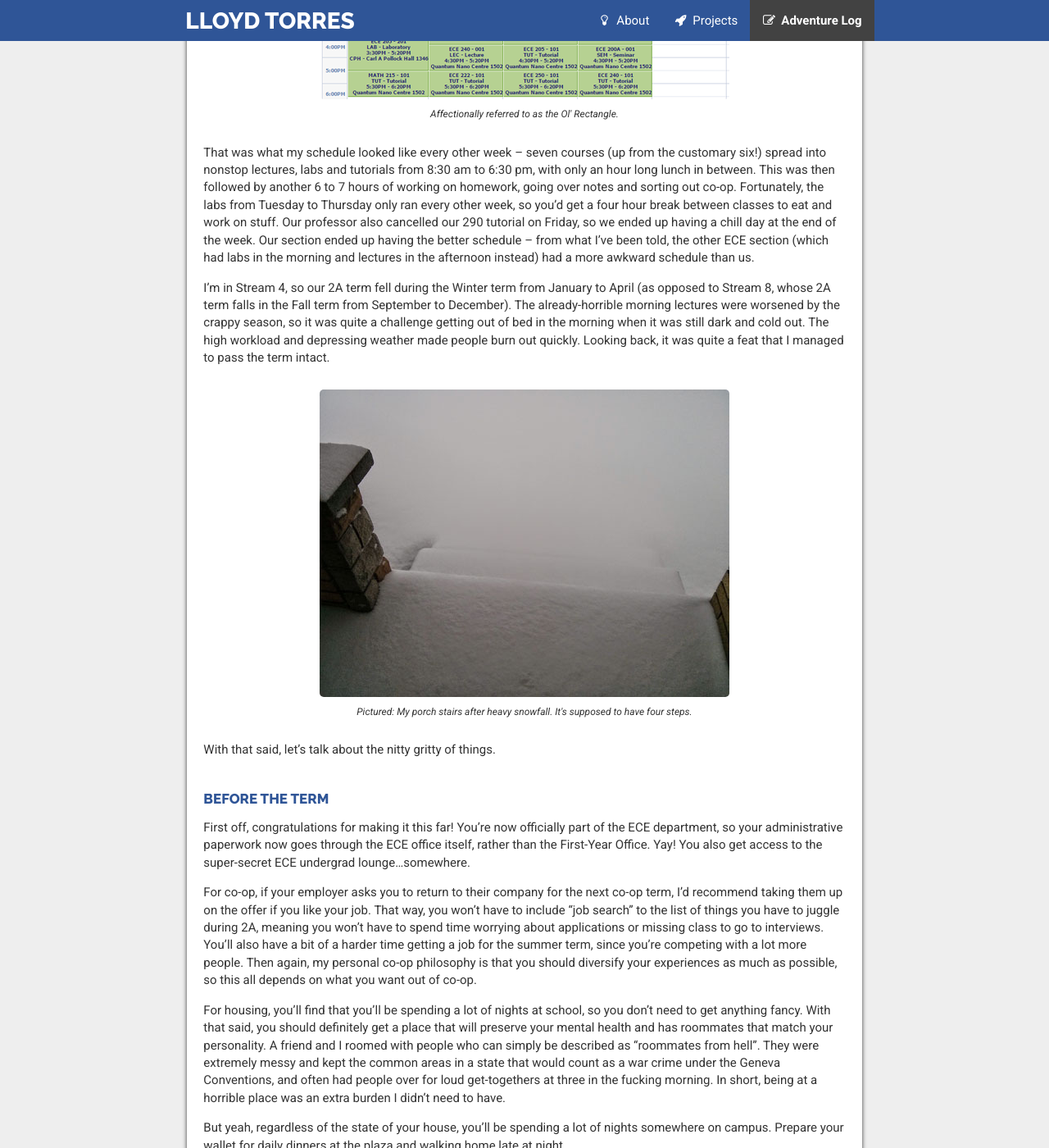
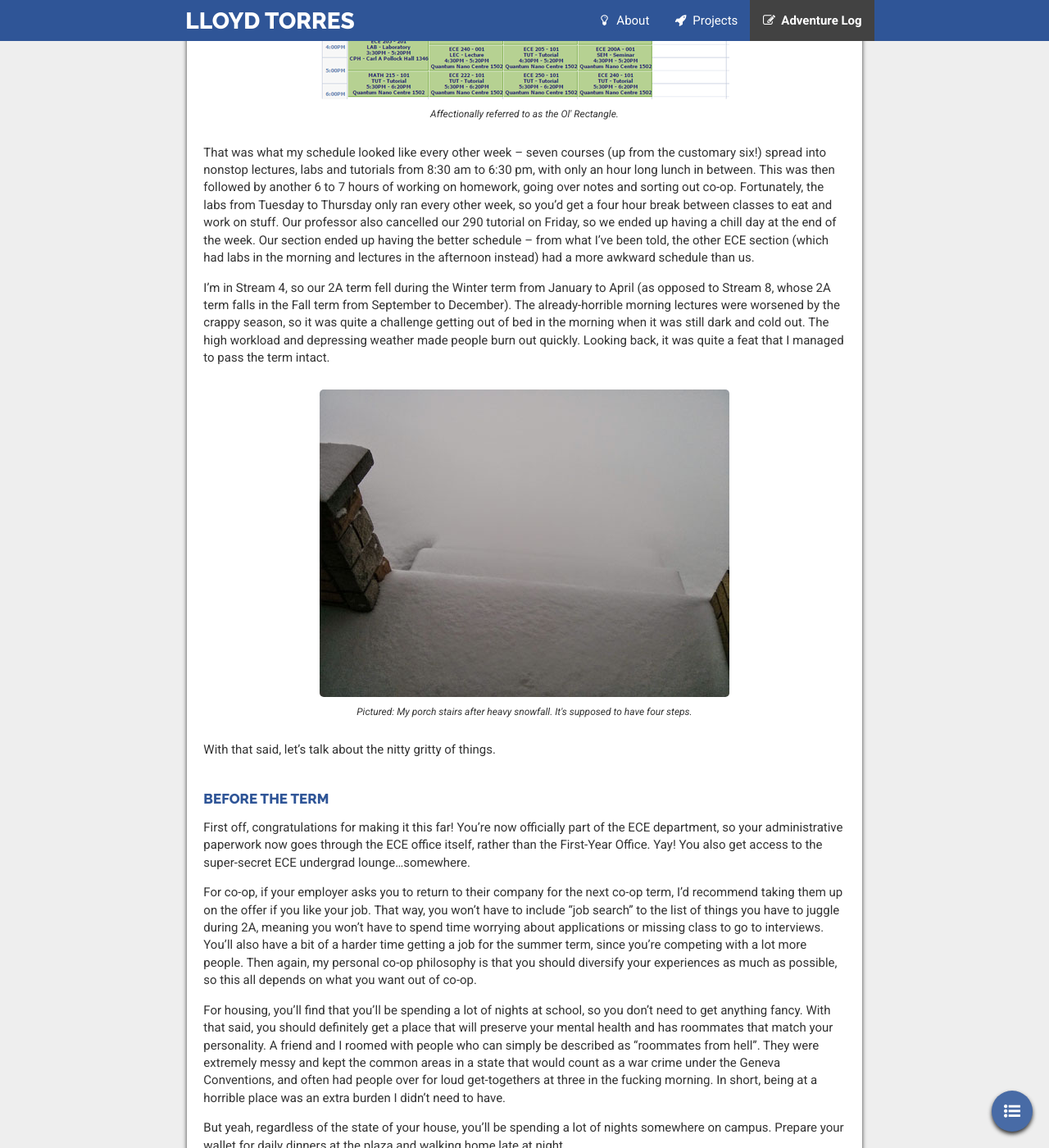
Before and after one commit to lloydtorres/lloydtorres.github.io, a Jekyll site: the page built from _posts/2015-05-01-surviving-waterloo-ece-2a-term.md, in a window 1280 px wide and 1400 px high, scrolled down 569 px. Shown: the whole window at 82% size. Built offline with Jekyll 4.4.1, drawn with Linux system fonts in a browser that asks for light colours; nearby versions of some CDN libraries; comment, search, counter and statistics services are not loaded.

Commit message:
Create new table of contents feature

```diff
--- a/_layouts/post.html
+++ b/_layouts/post.html
@@ -7,6 +7,35 @@
 
         {% include header.html %}
         {% include google_analytics.html %}
+
+        {% if page.show_toc %}
+        <script type="text/javascript">
+            $(document).ready(function(){
+                // setup page
+                $('#toc').hide();
+
+                $('#toc-action').click(function () {
+                    $('#toc').fadeIn('fast');
+                });
+
+                $('#dialog-close').click(function () {
+                    $('#toc').fadeOut('fast');
+                });
+
+                $('#toc-list').click(function () {
+                    $('#toc').fadeOut('fast');
+                });
+
+                // build table of contents
+                var h2InPage = $(this).find('h2');
+                for (i=1; i < h2InPage.length; i++) {
+                    var id = h2InPage[i].id;
+                    var txt = h2InPage[i].innerHTML;
+                    $("#toc-list").append('<li><a href="#' + id + '">' + txt + '</a></li>');
+                }
+            });
+        </script>
+        {% endif %}
 
         <div class="curtain-header" style="{% if page.header %}background-image: url({{ page.header }});{% elsif page.color %}background-color: {{ page.color }};{% else %}background-image: url('/images/headers/log-header.png');{% endif %}">
             <div class="curtain-overlay-expanded">
@@ -19,7 +48,7 @@
                         </p>
                     </div>
                     <div class="curtain-spacer"></div>
-                </div>
+                </div><!-- /container -->
             </div>
         </div>
 
@@ -27,6 +56,20 @@
             <div class="container pushdown page-content col-md-offset-2 col-md-8">
 
                 <div class="post">
+
+                    {% if page.show_toc %}
+                    <div class="toc-action" id="toc-action"><span class="fa fa-list-ul fa-lg"></span></div>
+                    <div class="dialog-tint" id="toc">
+                        <div class="dialog-container col-xs-12 col-md-4">
+                            <div class="dialog-content">
+                                <h2>Table of Contents</h2>
+                                <a href="javascript:void(0)"><span class="fa fa-times fa-lg dialog-close" id="dialog-close"></span></a>
+                                <ul id="toc-list">
+                                </ul>
+                            </div>
+                        </div>
+                    </div>
+                    {% endif %}
 
                     <article class="post-content">
                         <p class="post-meta">{{ page.date | date_to_string }}</p>
@@ -52,9 +95,7 @@
                     </div>
                 </div>
 
-
-
-            </div>
+            </div><!-- /container -->
         </div>
 
     {% include footer.html %}
--- a/_layouts/project.html
+++ b/_layouts/project.html
@@ -27,7 +27,7 @@
                         </p>
                     </div>
                     <div class="curtain-spacer"></div>
-                </div>
+                </div><!-- /container -->
             </div>
             {% endif %}
         </div>
--- a/_sass/_layout.scss
+++ b/_sass/_layout.scss
@@ -871,6 +871,105 @@
     background: white;
 }
 
+.toc-action {
+    cursor: pointer;
+    border-radius: 50%;
+    width: 50px;
+    height: 50px;
+    background-color: #486BA6;
+    -moz-box-shadow: 0px 3px 5px #333;
+    -webkit-box-shadow: 0px 3px 5px #333;
+    -o-box-shadow:  0px 3px 5px #333;
+    box-shadow: 0px 3px 5px #333;
+    position: fixed;
+    z-index: 1500;
+    bottom: 20px;
+    right: 20px;
+
+    -webkit-transition: background-color 300ms;
+    -moz-transition:    background-color 300ms;
+    -o-transition:      background-color 300ms;
+    transition:         background-color 300ms;
+
+    &:hover {
+        background-color: $grey-color-dark;
+    }
+
+    span {
+        color: white;
+        position: absolute;
+        top: 50%;
+        left: 50%;
+        transform: translate(-50%,-50%);
+        -webkit-transform: translate(-50%,-50%);
+        -moz-transform: translate(-50%,-50%);
+        -o-transform: translate(-50%,-50%);
+    }
+}
+
+.dialog-tint {
+    position: fixed;
+    height: 100%;
+    width: 100%;
+    background-color: rgba(50, 50, 50, .90);
+    z-index: 2000;
+    top: 0;
+    left: 0;
+}
+
+.dialog-container {
+    position: fixed !important;
+    background-color: white;
+    height: auto;
+    bottom: 0;
+    left: 50%;
+    border-top: 5px solid $mignonic-blue;
+
+    transform: translate(-50%,0%);
+    -webkit-transform: translate(-50%,0%);
+    -moz-transform: translate(-50%,0%);
+    -o-transform: translate(-50%,0%);
+
+    -moz-box-shadow: 0px 3px 5px #333;
+    -webkit-box-shadow: 0px 3px 5px #333;
+    -o-box-shadow:  0px 3px 5px #333;
+    box-shadow: 0px 3px 5px #333;
+
+    -webkit-transition: -webkit-box-shadow 250ms;
+    -moz-transition:    -moz-box-shadow 250ms;
+    -o-transition:      -o-box-shadow 250ms;
+    transition:         box-shadow 250ms;
+    &:hover {
+        -moz-box-shadow: 0px 3px 10px #111;
+        -webkit-box-shadow: 0px 3px 10px #111;
+        -o-box-shadow: 0px 3px 10px #111;
+        box-shadow: 0px 3px 10px #111;
+    }
+}
+
+.dialog-content {
+    padding: 20px;
+    h2 {
+        margin-top: -1px;
+        margin-bottom: 10px;
+        font-size: 17px;
+        text-transform: uppercase;
+        font-family: 'Raleway', sans-serif;
+        color: $mignonic-blue;
+    }
+
+    ul {
+        margin-bottom: -1px;
+    }
+
+    .dialog-close {
+        position: absolute;
+        top: 0;
+        right: 0;
+        padding: 20px;
+    }
+}
+
 .post-content {
     padding: 20px;
     margin-bottom: $spacing-unit;
@@ -888,6 +987,15 @@
         text-transform: uppercase;
         font-family: 'Raleway', sans-serif;
         color: $mignonic-blue;
+    }
+
+    /* this forces linked h2 IDs to be pushed down a bit further */
+    h2:before {
+        display: block;
+        content: " ";
+        margin-top: -100px;
+        height: 100px;
+        visibility: hidden;
     }
 
     h3 {
```
Also changed, not shown: _posts/2014-12-06-myo-dialer-27-hour-thalmic-hackathon.md (+1 -0 lines), _posts/2015-05-01-surviving-waterloo-ece-2a-term.md (+1 -0 lines).
